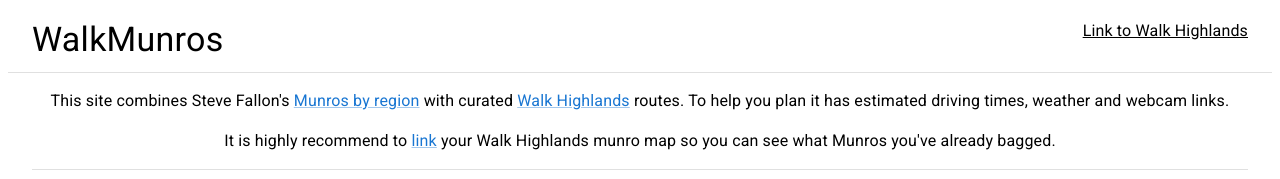
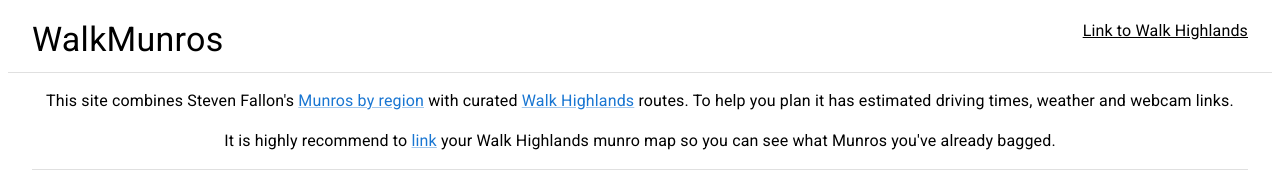
Before and after one commit to joejag/munros.joejag.com, a React (Create React App) app in the folder front/: page / in a window 1280 px wide. Shown: the top 179 px of the page. Built offline with nearby package versions, Linux system fonts and the light colour scheme; a web font is replaced by a local one.

Commit message:
fix: typo in name

```diff
--- a/front/src/components/pages/AllMunros.tsx
+++ b/front/src/components/pages/AllMunros.tsx
@@ -73,7 +73,7 @@
         sx={{ paddingBottom: '2em', paddingTop: '1em' }}
       >
         <Typography align="center">
-          This site combines Steve Fallon's{' '}
+          This site combines Steven Fallon's{' '}
           <Link href="https://www.stevenfallon.co.uk/munrosr.html">
             Munros by region
           </Link>{' '}
```
